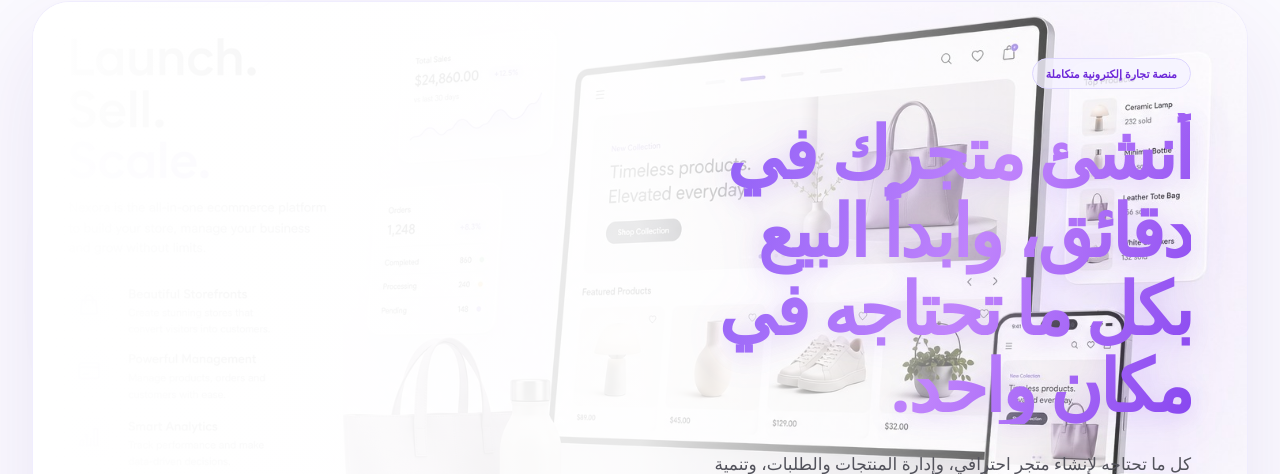
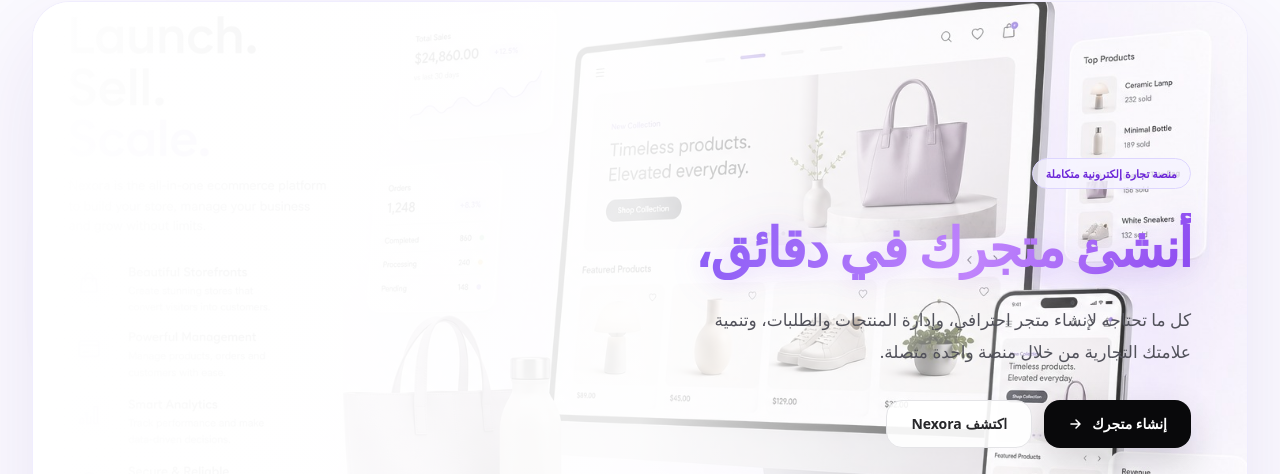
Before and after one commit to khaldiaarab02-a11y/nexora, a Next.js app: page / in a window 1280 px wide. Shown: the part 148-622 px from the top of the page. Built offline with nearby package versions, Linux system fonts and the light colour scheme; no server answers.

Commit message:
Update Hero.tsx

```diff
--- a/src/components/landing/Hero.tsx
+++ b/src/components/landing/Hero.tsx
@@ -214,12 +214,13 @@ export function HeroSection() {
   className="
     landing-hero-title
     mt-6
-    text-[43px]
-    font-black
-    leading-[1.08]
-    tracking-[-0.04em]
-    sm:text-[58px]
-    lg:text-[72px]
+    whitespace-nowrap
+    text-[25px]
+    font-bold
+    leading-tight
+    tracking-[-0.035em]
+    sm:text-[42px]
+    lg:text-[54px]
   "
 >
   {t.landing.heroTitle}
```
